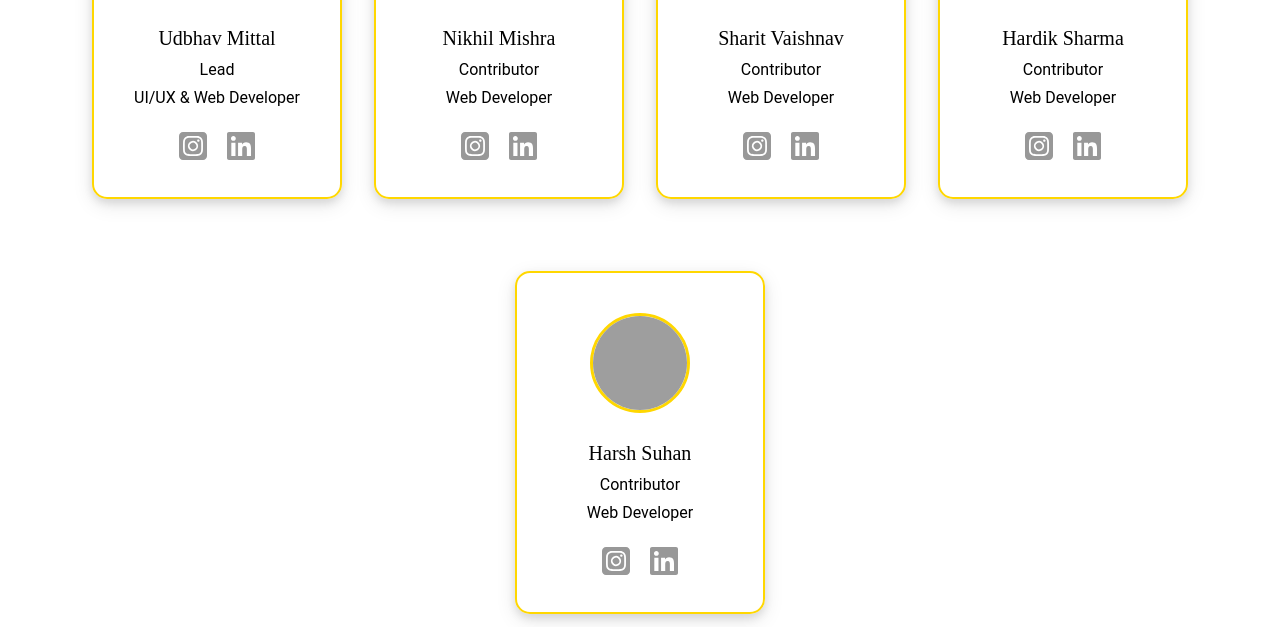
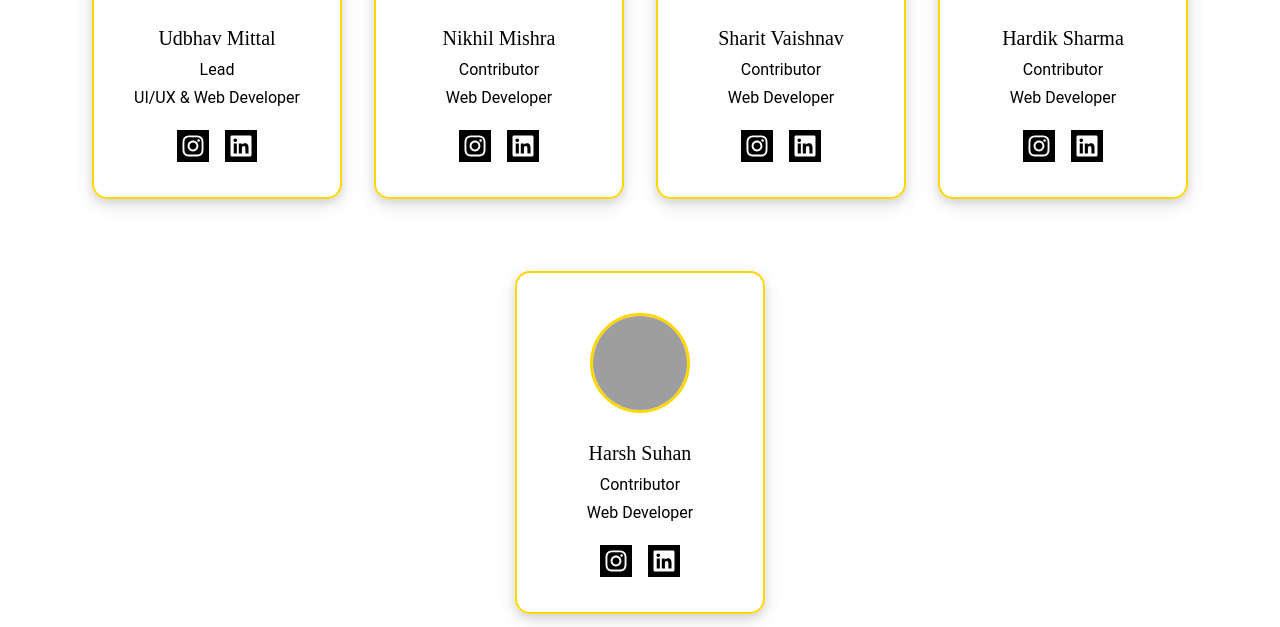
Before and after one commit to hardikh05/Pahal-Website, a React (Create React App) app: page /team in a window 1280 px wide. Shown: the part 2948-3575 px from the top of the page. Built offline with nearby package versions, Linux system fonts and the light colour scheme; grey boxes are pictures that could not be loaded.

Commit message:
chore: Update TeamCard component with hover animation

```diff
--- a/src/components/TeamCard.css
+++ b/src/components/TeamCard.css
@@ -76,3 +76,33 @@
   width: 100%;
   height: 100%;
 }
+
+.anim:hover{
+  animation: rotate 1s;
+}
+
+.anim{
+  animation: rotate-r 1s;
+}
+
+@keyframes rotate {
+  0% {
+    transform: rotate(0deg);
+    border-radius: 0%;
+  }
+  100% {
+    transform: rotate(360deg);
+    border-radius: 50%;
+  }
+}
+
+@keyframes rotate-r {
+  0% {
+    transform: rotate(0deg);
+    border-radius: 50%;
+  }
+  100% {
+    transform: rotate(360deg);
+    border-radius: 0%;
+  }
+}
--- a/src/components/TeamCard.jsx
+++ b/src/components/TeamCard.jsx
@@ -1,11 +1,13 @@
 import React from "react";
 import "./TeamCard.css";
-import { FaSquareInstagram, FaLinkedin } from "react-icons/fa6";
+import { FaSquareInstagram, FaLinkedin, FaInstagram } from "react-icons/fa6";
 
 const TeamCard = (props) => {
   let patcoord = props.patcoord;
   let founders = props.founders;
   let web = props.web;
+
+  const [isHovered, setIsHovered] = React.useState(false);
   if (patcoord) {
     return (
       <div className="card mb-10">
@@ -39,11 +41,11 @@ const TeamCard = (props) => {
           <div className="text-opacity-60 mt-1">{web.desg2}</div>
         </div>
         <div className="links flex justify-center items-center space-x-4 mt-3">
-          <a href={web.iglink} className="icon">
-            <FaSquareInstagram />
+          <a href={web.iglink} className="icon cursor-pointer bg-black p-1 hover:bg-[linear-gradient(120deg,#f9ce34,#ee2a7b,#6338d7)] transition-all hover:rounded-full anim">
+            <FaInstagram fill="#fff" />
           </a>
-          <a href={web.linkedinlink} className="icon">
-            <FaLinkedin />
+          <a href={web.linkedinlink} className="icon cursor-pointer bg-black p-1 hover:bg-[#002aff] hover:rounded-full anim">
+            <FaLinkedin fill="#fff" />
           </a>
         </div>
       </div>
```
